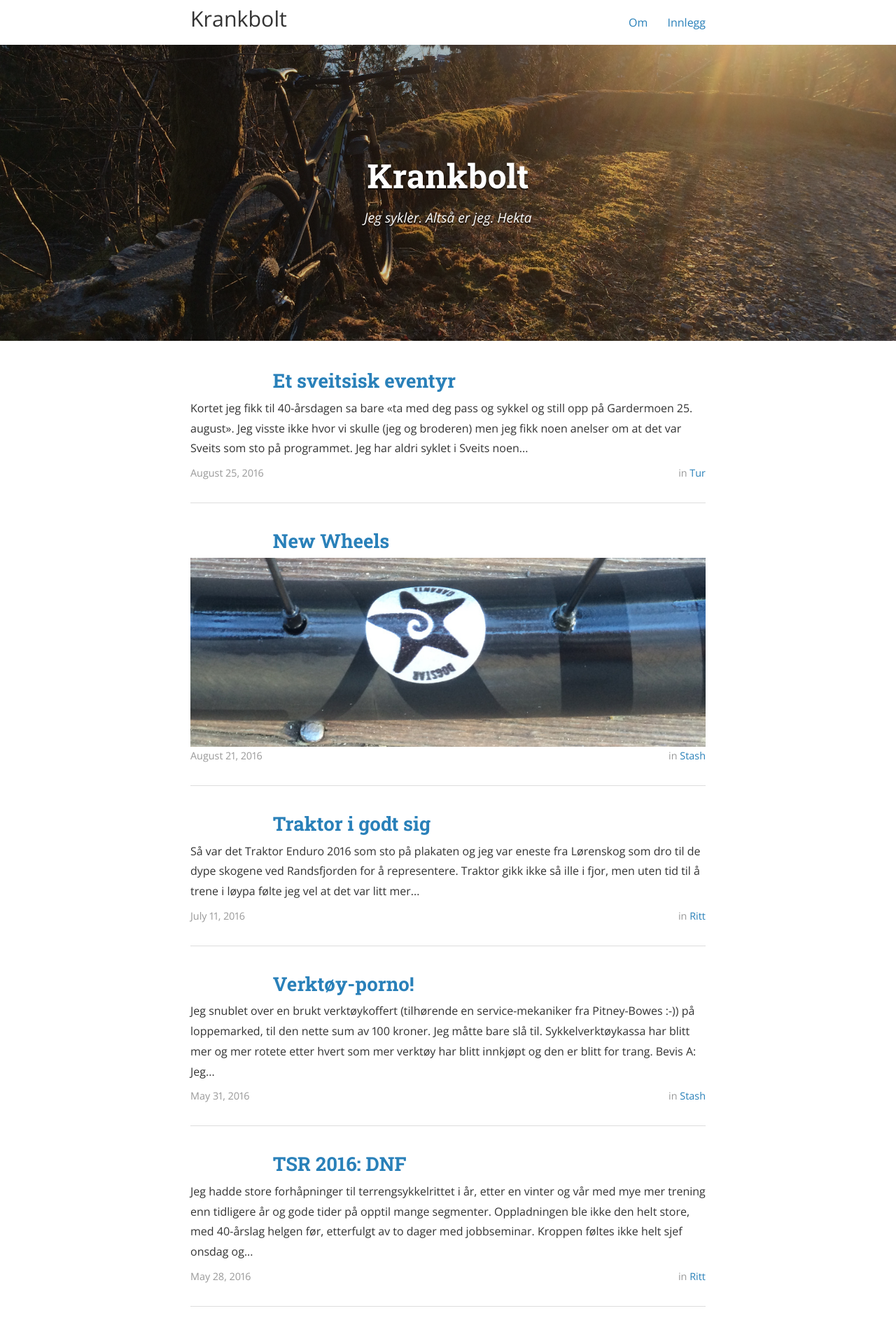
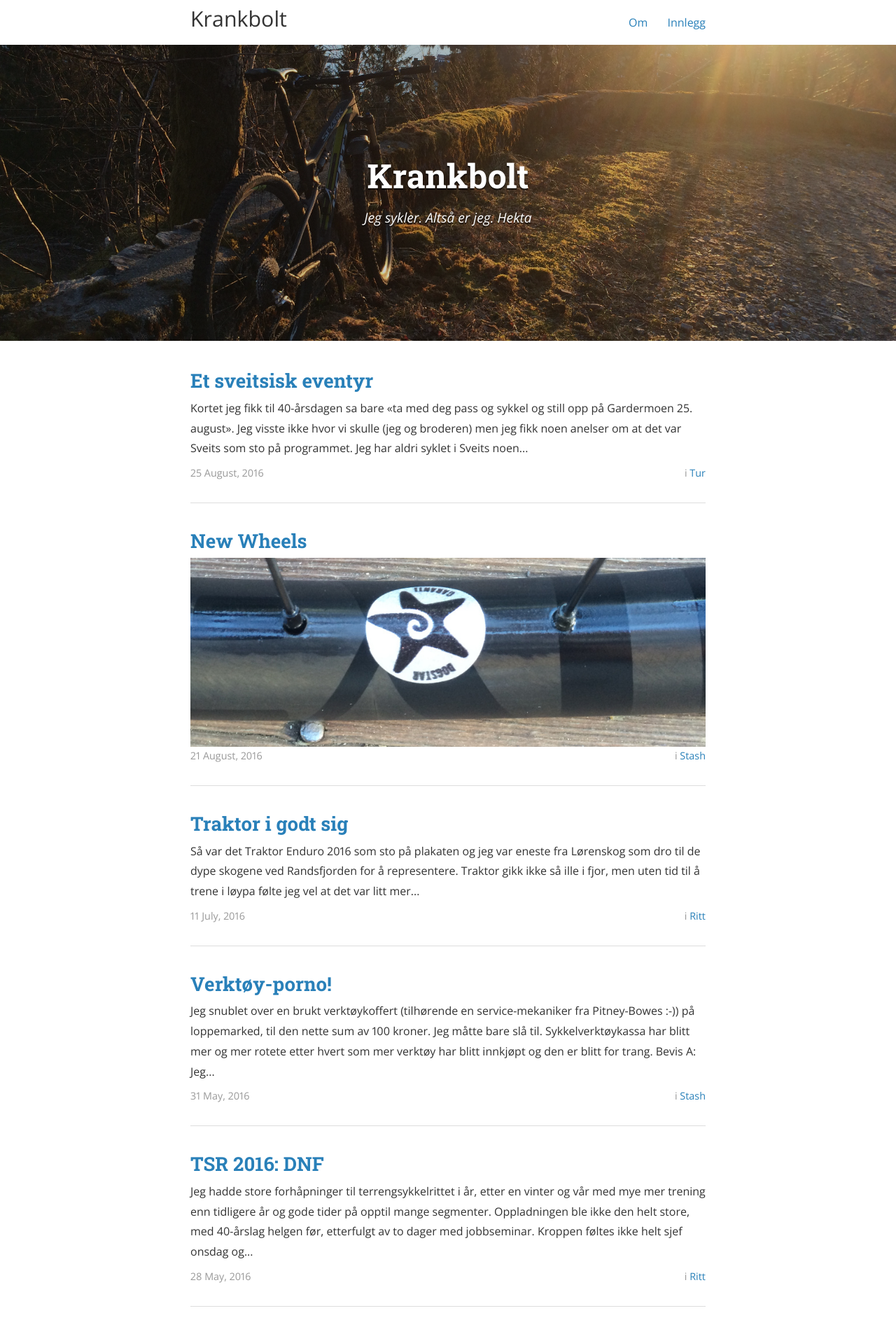
Before and after one commit to knuthaug/krankbolt, a Jekyll site: the page built from index.html, in a window 1280 px wide. Shown: the top 1906 px of the page at 70% size. Built offline with Jekyll 4.4.1, drawn with Linux system fonts in a browser that asks for light colours; nearby versions of some CDN libraries; the list of posts is cut into pages by our own code; a style sheet for code colours, icons or effects is not loaded; some of the changed text lies outside the part shown.

Commit message:
style tweaks

```diff
--- a/_sass/_layout.scss
+++ b/_sass/_layout.scss
@@ -236,6 +236,10 @@ pre code.hljs {
 	.post-list {
 		padding-top: 1em !important;
 		@extend %default-ul;
+
+        h2,h3 {
+          margin-left: 0;
+        }
 	}
 	.post-meta {
 		@include outer-container;
@@ -434,7 +438,7 @@ pre code.hljs {
 		@include outer-container;
 	}
 	.footer-heading {
-
+        margin-left: 0;
 	}
 	/*
 	*	Site Navigation (left)
--- a/index.html
+++ b/index.html
@@ -27,9 +27,9 @@ layout: default
       {% endif %}
     </section>
     <section class="post-meta">
-      <div class="post-date">{{ post.date | date: "%B %-d, %Y" }}</div>
+      <div class="post-date">{{ post.date | date: "%-d %B, %Y" }}</div>
       <div class="post-categories">
-      {% if post.categories.size > 0 %}in {% for cat in post.categories %}
+      {% if post.categories.size > 0 %}i {% for cat in post.categories %}
         {% if site.jekyll-archives %}
         <a href="{{ site.baseurl }}/category/{{ cat }}">{{ cat | capitalize }}</a>{% if forloop.last == false %}, {% endif %}
         {% else %}
```
